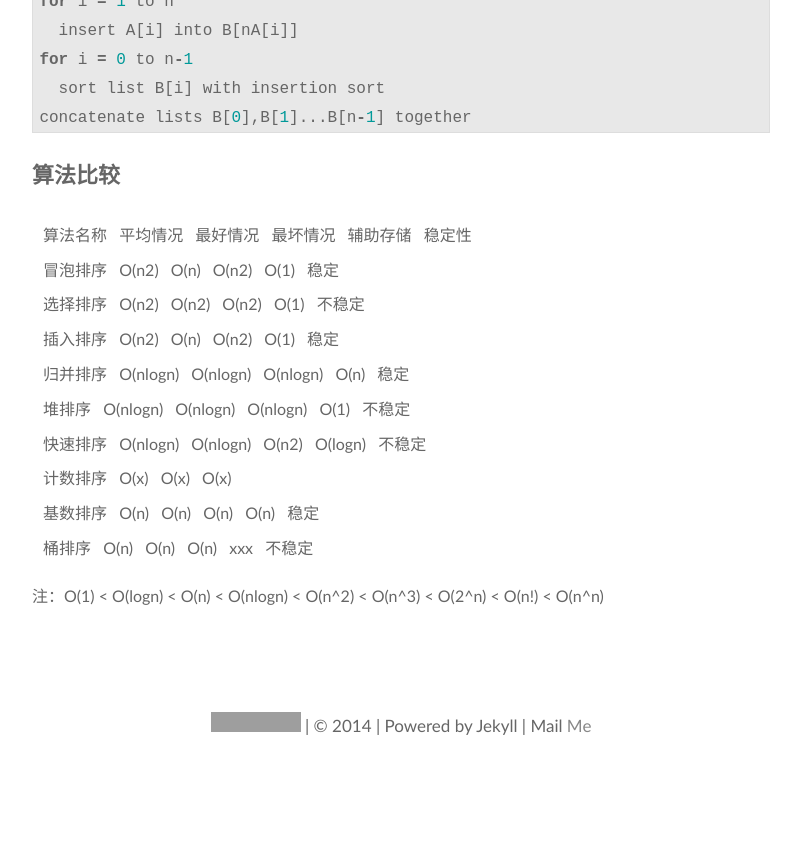
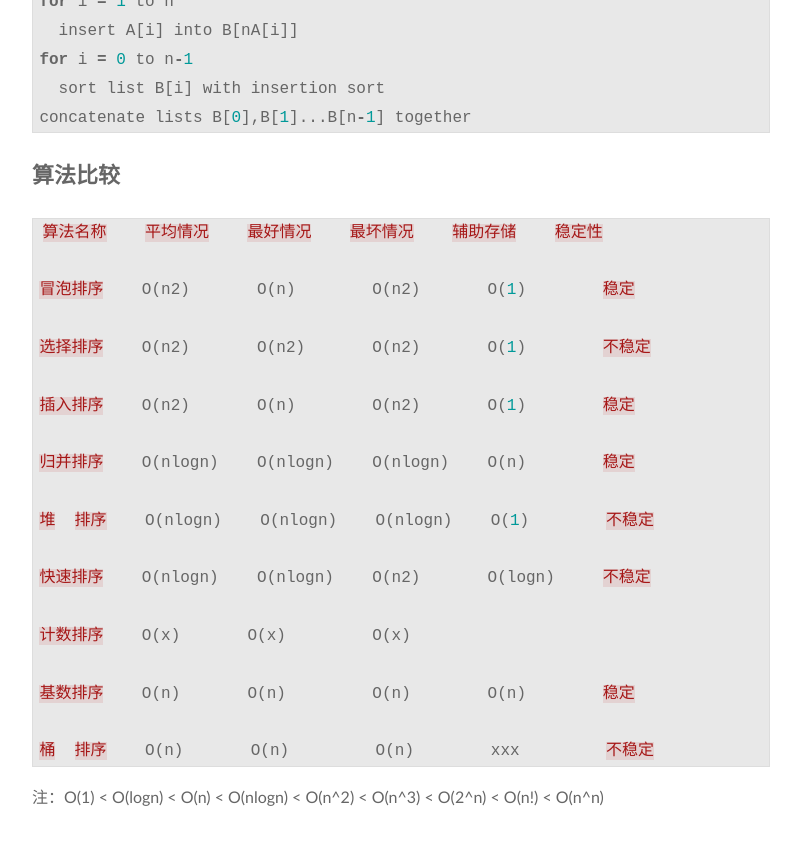
Before and after one commit to allenyip/allenyip.github.com, a Jekyll site: the page built from _posts/2014-03-02-sort-algrithm.md, in a window 1280 px wide and 900 px high, scrolled down 4872 px. Shown: the top 845 px of the window, without its empty margins (239-1040 px from the left). Built offline with Jekyll 4.4.1, drawn with Linux system fonts in a browser that asks for light colours; some web fonts are replaced; Markdown is read by kramdown in place of the engine named in the settings; grey boxes are pictures that could not be loaded.

Commit message:
edit post2

````diff
--- a/_posts/2014-03-02-sort-algrithm.md
+++ b/_posts/2014-03-02-sort-algrithm.md
@@ -187,24 +187,26 @@ concatenate lists B[0],B[1]...B[n-1] together
 
 ##**算法比较**
 
-|| 算法名称 || 平均情况 || 最好情况 || 最坏情况 || 辅助存储 || 稳定性 ||
+```c
+算法名称    平均情况    最好情况    最坏情况    辅助存储    稳定性
 
-|| 冒泡排序 || O(n2) || O(n) || O(n2) || O(1) || 稳定 ||
+冒泡排序    O(n2)       O(n)        O(n2)       O(1)        稳定
 
-|| 选择排序 || O(n2) || O(n2) || O(n2) || O(1) || 不稳定 ||
+选择排序    O(n2)       O(n2)       O(n2)       O(1)        不稳定
 
-|| 插入排序 || O(n2) || O(n) || O(n2) || O(1) || 稳定 ||
+插入排序    O(n2)       O(n)        O(n2)       O(1)        稳定
 
-|| 归并排序 || O(nlogn) || O(nlogn) || O(nlogn) || O(n) || 稳定 ||
+归并排序    O(nlogn)    O(nlogn)    O(nlogn)    O(n)        稳定
 
-|| 堆排序 || O(nlogn) || O(nlogn) || O(nlogn) || O(1) || 不稳定 ||
+堆  排序    O(nlogn)    O(nlogn)    O(nlogn)    O(1)        不稳定
 
-|| 快速排序 || O(nlogn) || O(nlogn) || O(n2) || O(logn) || 不稳定 ||
+快速排序    O(nlogn)    O(nlogn)    O(n2)       O(logn)     不稳定
 
-|| 计数排序 || O(x) || O(x) || O(x) ||  ||
+计数排序    O(x)       O(x)         O(x)
 
-|| 基数排序 || O(n) || O(n) || O(n) || O(n) || 稳定 ||
+基数排序    O(n)       O(n)         O(n)        O(n)        稳定
 
-|| 桶排序 || O(n) || O(n) || O(n) || xxx || 不稳定 ||
+桶  排序    O(n)       O(n)         O(n)        xxx         不稳定
+```
 
 注：O(1) < O(logn) < O(n) < O(nlogn) < O(n^2) < O(n^3) < O(2^n) < O(n!) < O(n^n)
````
